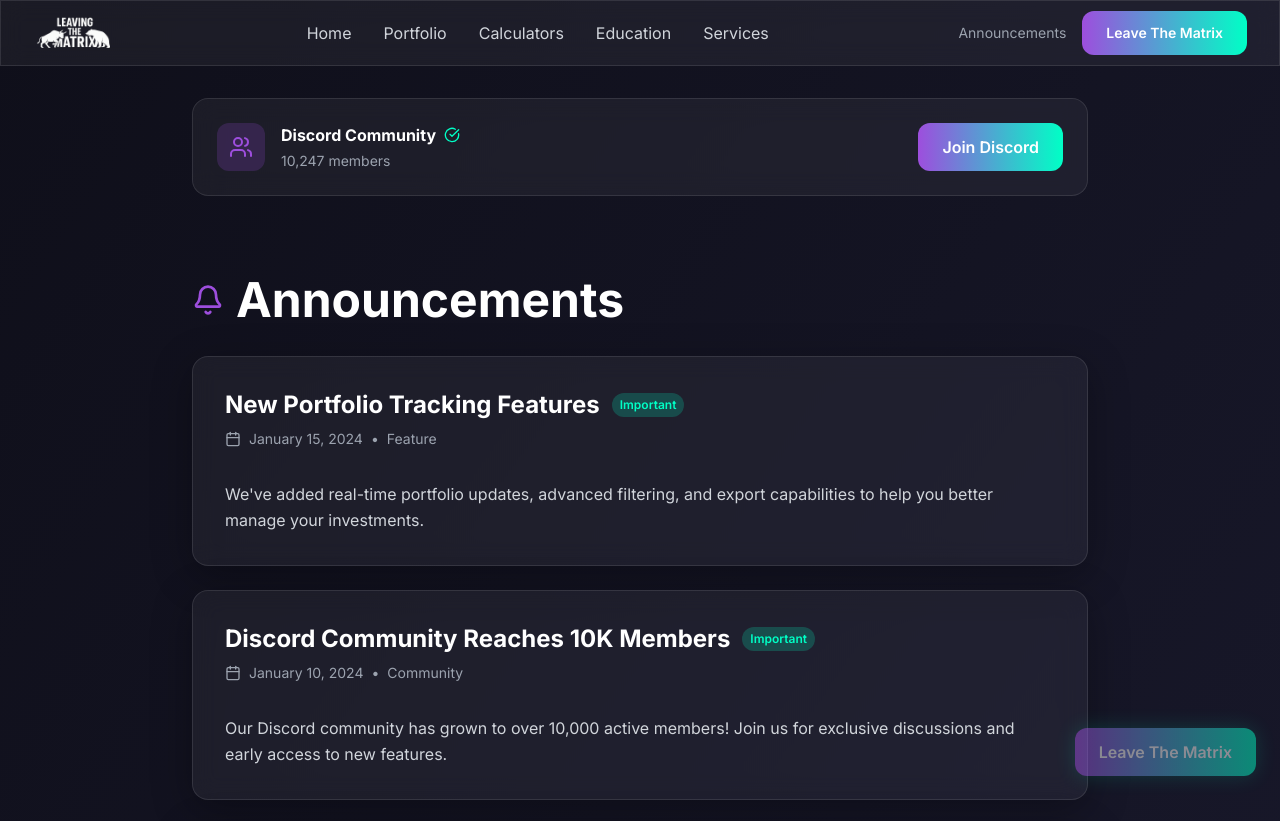
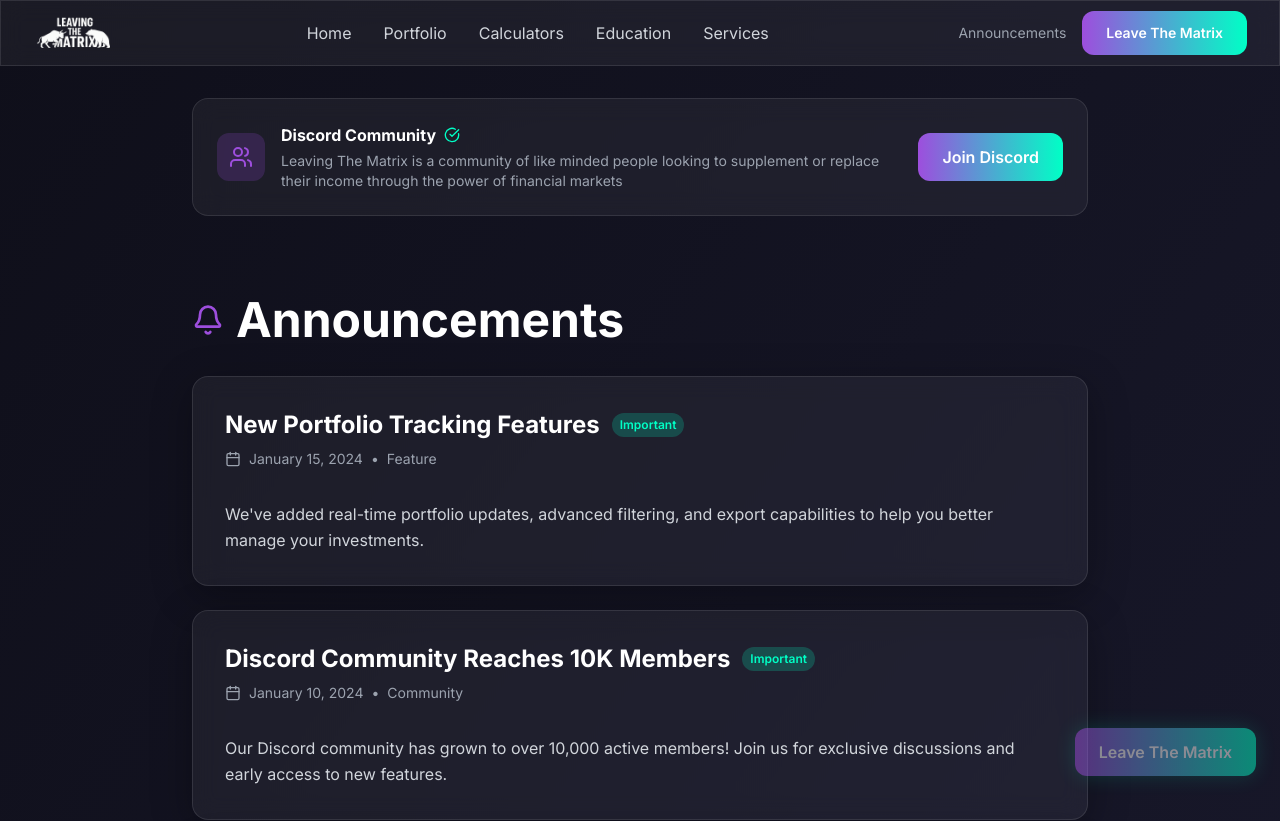
Before and after one commit to Vasilion/Leaving-The-Matrix, a SvelteKit app: page /announcements in a window 1280 px wide. Shown: the top 821 px of the page. Built offline with nearby package versions, Linux system fonts and the light colour scheme.

Commit message:
discord desc

```diff
--- a/src/routes/announcements/+layout.svelte
+++ b/src/routes/announcements/+layout.svelte
@@ -32,17 +32,14 @@
 						{/if}
 					</div>
 					<p class="text-sm text-gray-400">
-						{#if discordStatus.loading}
-							Loading...
-						{:else}
-							{discordStatus.members.toLocaleString()} members
-						{/if}
+						Leaving The Matrix is a community of like minded people looking to supplement or replace their income through the power of financial markets
 					</p>
 				</div>
 			</div>
 			<a
-				href="#"
+				href="https://mee6.xyz/en/m/1384673721599397948"
 				target="_blank"
+				rel="noopener noreferrer"
 				class="btn-primary whitespace-nowrap"
 			>
 				Join Discord
```
